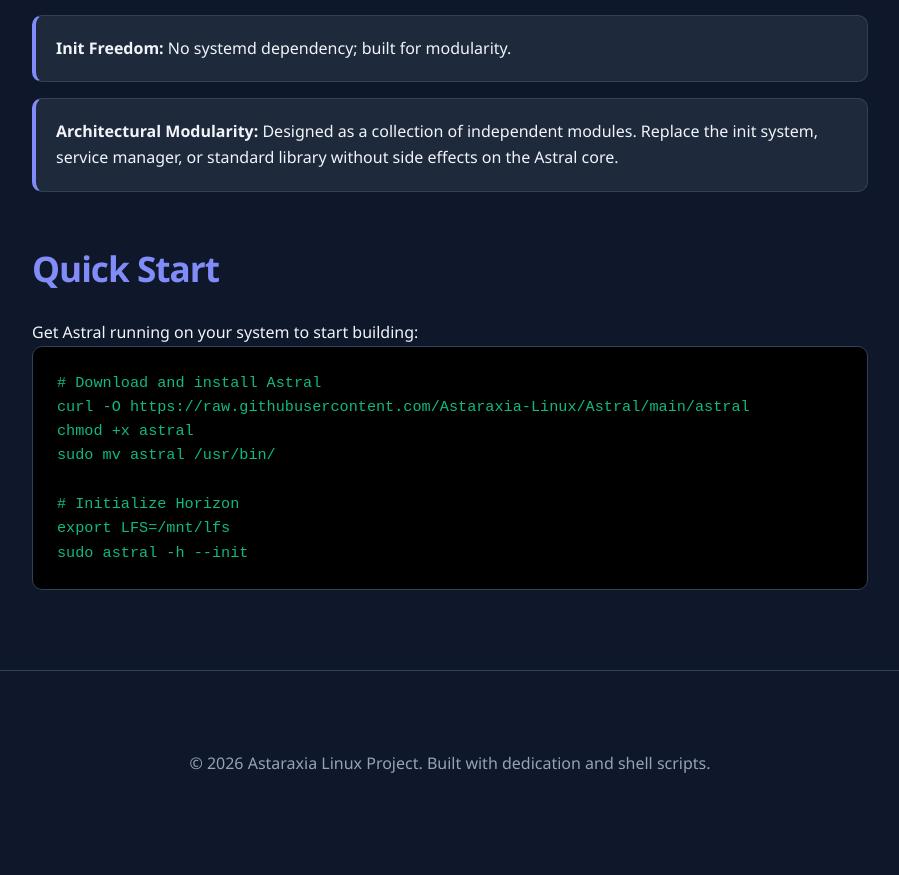
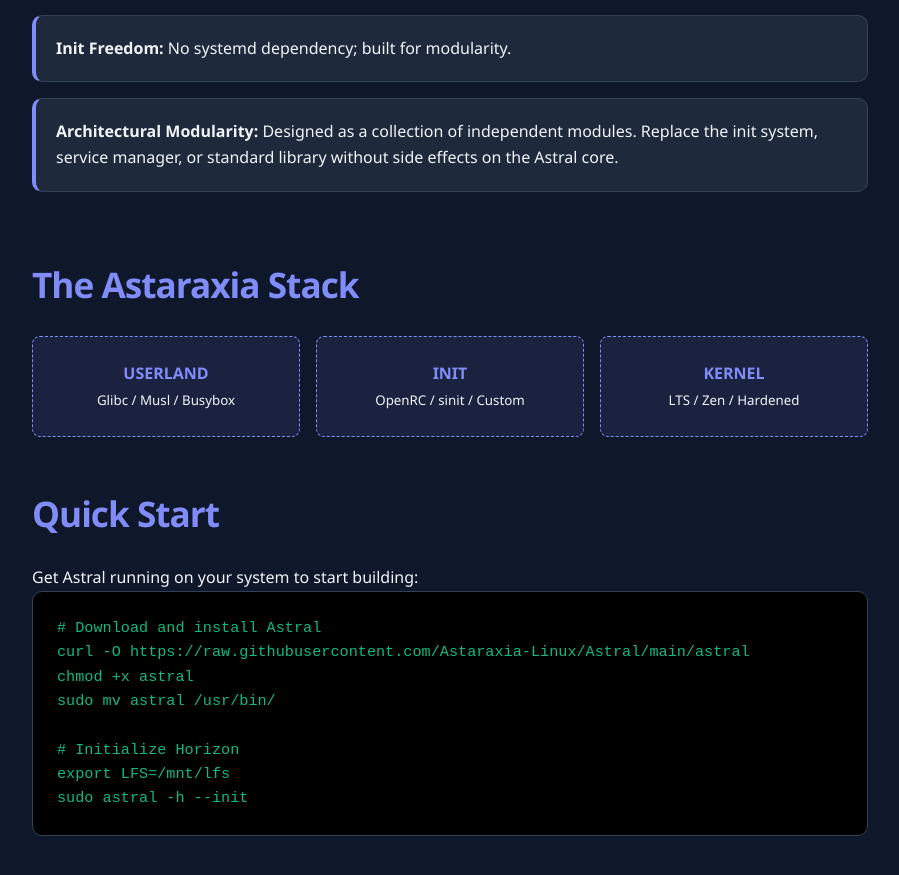
Before and after one commit to Astaraxia-Linux/astaraxia-linux.github.io, a Jekyll site: the page index.html, which Jekyll copies as it is, in a window 1280 px wide and 900 px high, scrolled down 1046 px. Shown: the top 875 px of the window, without its empty margins (190-1089 px from the left). Built offline with Jekyll 4.4.1, drawn with Linux system fonts in a browser that asks for light colours.

Commit message:
Update index.html

```diff
--- a/index.html
+++ b/index.html
@@ -165,6 +165,24 @@
             </ul>
         </section>
 
+        <section style="margin-top: 4rem;">
+            <h2>The Astaraxia Stack</h2>
+            <div style="display: grid; grid-template-columns: repeat(auto-fit, minmax(200px, 1fr)); gap: 1rem;">
+                <div style="background: rgba(129, 140, 248, 0.1); padding: 1.5rem; border: 1px dashed var(--primary); border-radius: 8px; text-align: center;">
+                    <span style="color: var(--primary); font-weight: bold; display: block;">USERLAND</span>
+                    <small>Glibc / Musl / Busybox</small>
+                </div>
+                <div style="background: rgba(129, 140, 248, 0.1); padding: 1.5rem; border: 1px dashed var(--primary); border-radius: 8px; text-align: center;">
+                    <span style="color: var(--primary); font-weight: bold; display: block;">INIT</span>
+                    <small>OpenRC / sinit / Custom</small>
+                </div>
+                <div style="background: rgba(129, 140, 248, 0.1); padding: 1.5rem; border: 1px dashed var(--primary); border-radius: 8px; text-align: center;">
+                    <span style="color: var(--primary); font-weight: bold; display: block;">KERNEL</span>
+                    <small>LTS / Zen / Hardened</small>
+                </div>
+            </div>
+        </section>
+
         <section>
             <h2>Quick Start</h2>
             <p>Get Astral running on your system to start building:</p>
```
